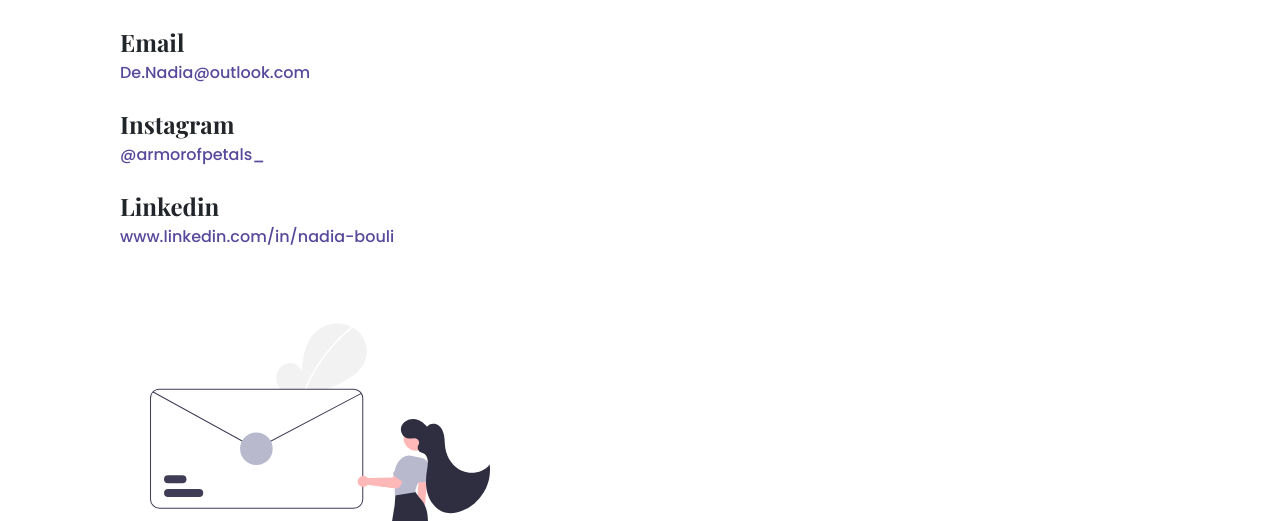
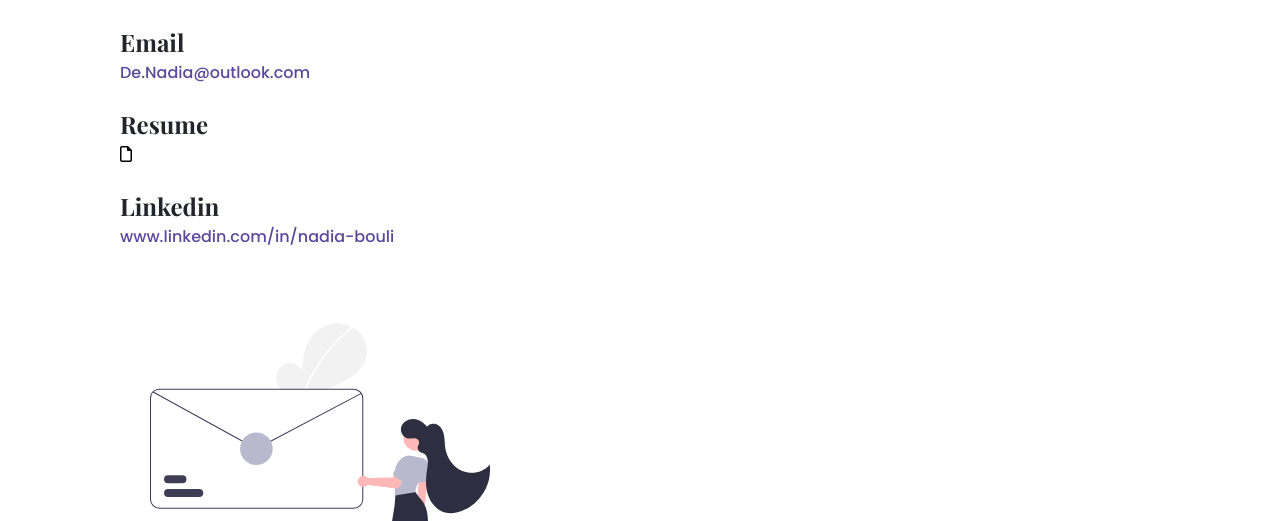
Before and after one commit to NadiasCodes/Responsive-Portfolio-Project-SheCodes, a plain HTML site: page contact.html in a window 1280 px wide. Shown: the part 279-800 px from the top of the page. Drawn offline with nearby package versions, Linux system fonts and the light colour scheme.

Commit message:
added resume in every page

```diff
--- a/contact.html
+++ b/contact.html
@@ -57,11 +57,14 @@
         <h1 class="mb-5">Let's get in touch!</h1>
         <h3>Email</h3>
         <p><a href="mailto:De.Nadia@outlook.com">De.Nadia@outlook.com</a></p>
-        <h3>Instagram</h3>
+        <h3>Resume</h3>
         <p>
-          <a href="https://www.instagram.com/armorofpetals_/" target="_blank"
-            >@armorofpetals_</a
-          >
+           <a
+            href="https://www.canva.com/design/DAF9auvkt9E/CIA7cdLaneg840zSv6hawQ/edit?utm_content=DAF9auvkt9E&utm_campaign=designshare&utm_medium=link2&utm_source=sharebutton"
+            target="_blank"
+            title="Resume"
+            ><i class="fa-regular fa-file" style="color: #000000"></i
+          ></a>
         </p>
         <h3>Linkedin</h3>
         <p>
@@ -87,11 +90,11 @@
           >
         </div>
         <div class="social-links d-flex justify-content-center mb-5">
-          <a
-            href="https://www.instagram.com/armorofpetals_/"
+           <a
+            href="https://www.canva.com/design/DAF9auvkt9E/CIA7cdLaneg840zSv6hawQ/edit?utm_content=DAF9auvkt9E&utm_campaign=designshare&utm_medium=link2&utm_source=sharebutton"
             target="_blank"
-            title="Instagram Profile"
-            ><i class="fa-brands fa-instagram" style="color: #000000"></i
+            title="Resume"
+            ><i class="fa-regular fa-file" style="color: #000000"></i
           ></a>
           <a
             href="https://www.linkedin.com/in/nadia-bouli/"
```
Also changed, not shown: about.html (+4 -4 lines), index.html (+2 -2 lines), work.html (+3 -3 lines).
